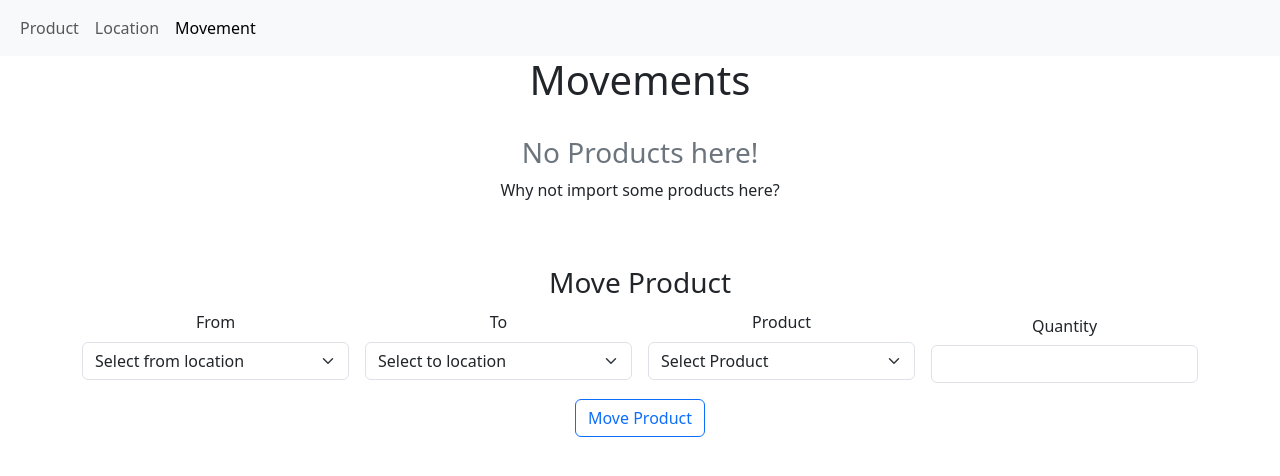
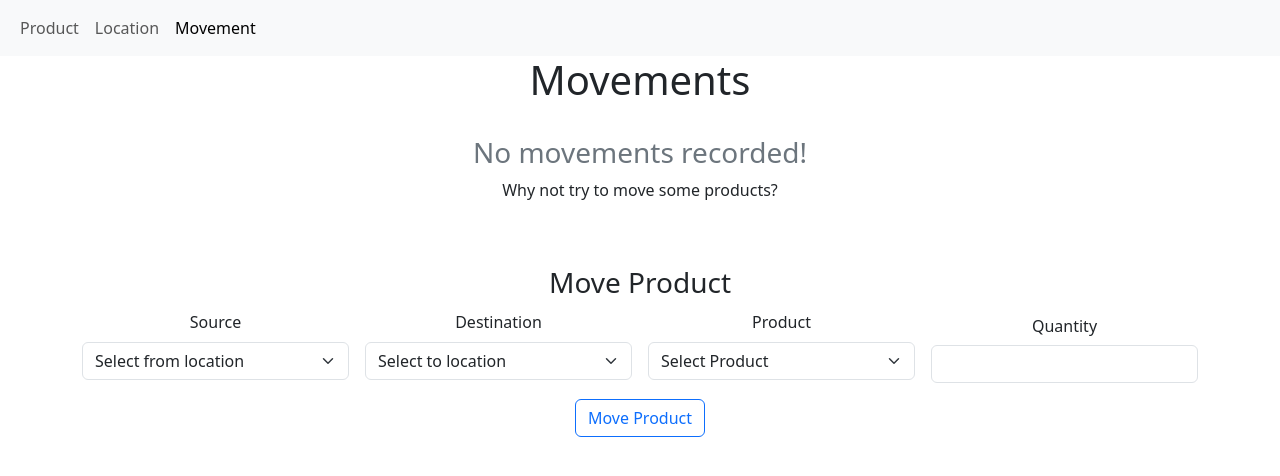
Before and after one commit to Poova53/Inventory_Manager_Using_Flask, a Flask app: page /Add/Edit/ViewProductMovement/ in a window 1280 px wide. Shown: the top 476 px of the page. Run offline with Flask 3, Linux system fonts and the light colour scheme.

Commit message:
fixed bug

```diff
--- a/core/routes.py
+++ b/core/routes.py
@@ -107,7 +107,7 @@ def movement():
                     if to_location_name == "export":
                         # make the movement without to location
                         new_movement = ProductMovement(quantity=quantity, from_location=from_location, product=product)
-                        flash(f"{quantity} {product.name}(s) exported successfully {from_location.name}", "text-success")
+                        flash(f"{quantity} {product.name}(s) exported successfully from {from_location.name}", "text-success")
 
                     # else we want to move product to another location
                     else:
--- a/core/static/js/movement.js
+++ b/core/static/js/movement.js
@@ -15,7 +15,7 @@ const validateForm = () => {
   } else if (fromLocation.value === toLocation.value) {
     showError.style.display = "block";
     errorSpan.innerText =
-      "From and to locations were same! Please change one of the location";
+      "Source and destination locations were same! Please change one of the location";
 
     return false;
   }
--- a/core/templates/movement.html
+++ b/core/templates/movement.html
@@ -17,8 +17,8 @@
     <table class="table table-info table-hover">
       <thead>
         <tr>
-          <th scope="col">From</th>
-          <th scope="col">To</th>
+          <th scope="col">Source</th>
+          <th scope="col">Destination</th>
           <th scope="col">Product Name</th>
           <th scope="col">Moved at</th>
           <th scope="col">Quantity</th>
@@ -38,7 +38,7 @@
             >
           </td>
           {% else %}
-          <td></td>
+          <td>-</td>
           {% endif %}
 
           <!-- if to location is blank -->
@@ -52,14 +52,9 @@
             >
           </td>
           {% else %}
-          <td></td>
+          <td>-</td>
           {% endif %}
-          <!-- <a
-              class="link-dark link-offset-2 link-underline link-underline-opacity-0"
-              href="{{ url_for('warehouse')}}"
-            >
-              {{movement[0]}}</a
-            > -->
+
           <td>{{movement.product.name}}</td>
           <td>{{movement.timestamp.strftime("%d-%m-%Y %I:%M:%S %p")}}</td>
           <td>{{movement.quantity}}</td>
@@ -68,8 +63,8 @@
       </tbody>
     </table>
     {% else %}
-    <h3 class="text-secondary">No Products here!</h3>
-    <p>Why not import some products here?</p>
+    <h3 class="text-secondary">No movements recorded!</h3>
+    <p>Why not try to move some products?</p>
     {% endif %}
     <br /><br />
 
@@ -82,7 +77,7 @@
       <div class="row g-3 align-items-center">
         <div class="col-md-3">
           <div class="col-auto">
-            <label for="from_location" class="form-label">From</label>
+            <label for="from_location" class="form-label">Source</label>
           </div>
           <div class="col-auto">
             <select
@@ -102,7 +97,7 @@
 
         <div class="col-md-3">
           <div class="col-auto">
-            <label for="to_location" class="form-label">To</label>
+            <label for="to_location" class="form-label">Destination</label>
           </div>
           <div class="col-auto">
             <select
```
